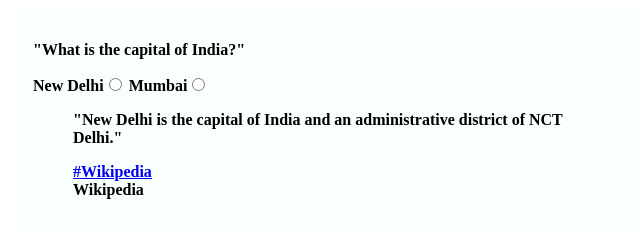
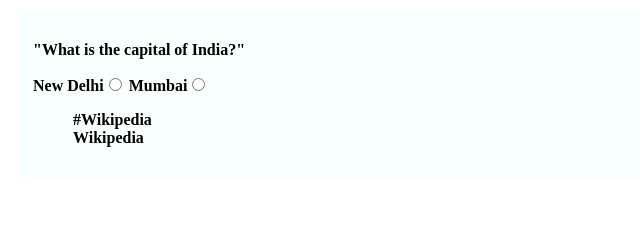
Before and after one commit to acciojob/trivia-Lochan-sharma232, a website: page main.html in a window 1280 px wide. Shown: the whole page, without its empty margins (0-640 px from the left). Drawn offline with Linux system fonts and the light colour scheme.

Commit message:
created a submission

```diff
--- a/main.html
+++ b/main.html
@@ -13,9 +13,10 @@
 	New Delhi<input type="radio" id="New Delhi" required>
 	Mumbai<input type="radio" id="Mumbai" required>
 		</label>
-		<blockquote >
-		<p>"New Delhi is the capital of India and an administrative district of NCT Delhi." </p>
-			<a href="https://en.wikipedia.org/wiki/New_Delhi">#Wikipedia</a>
+		<blockquote
+		Cite="https://en.wikipedia.org/wiki/New_Delhi"
+			"New Delhi is the capital of India and an administrative district of NCT Delhi." </p>
+			#Wikipedia</a>
 		<footer>Wikipedia</footer>
 		</blockquote>
 	<!-- the entire body must be written by student -->
```
